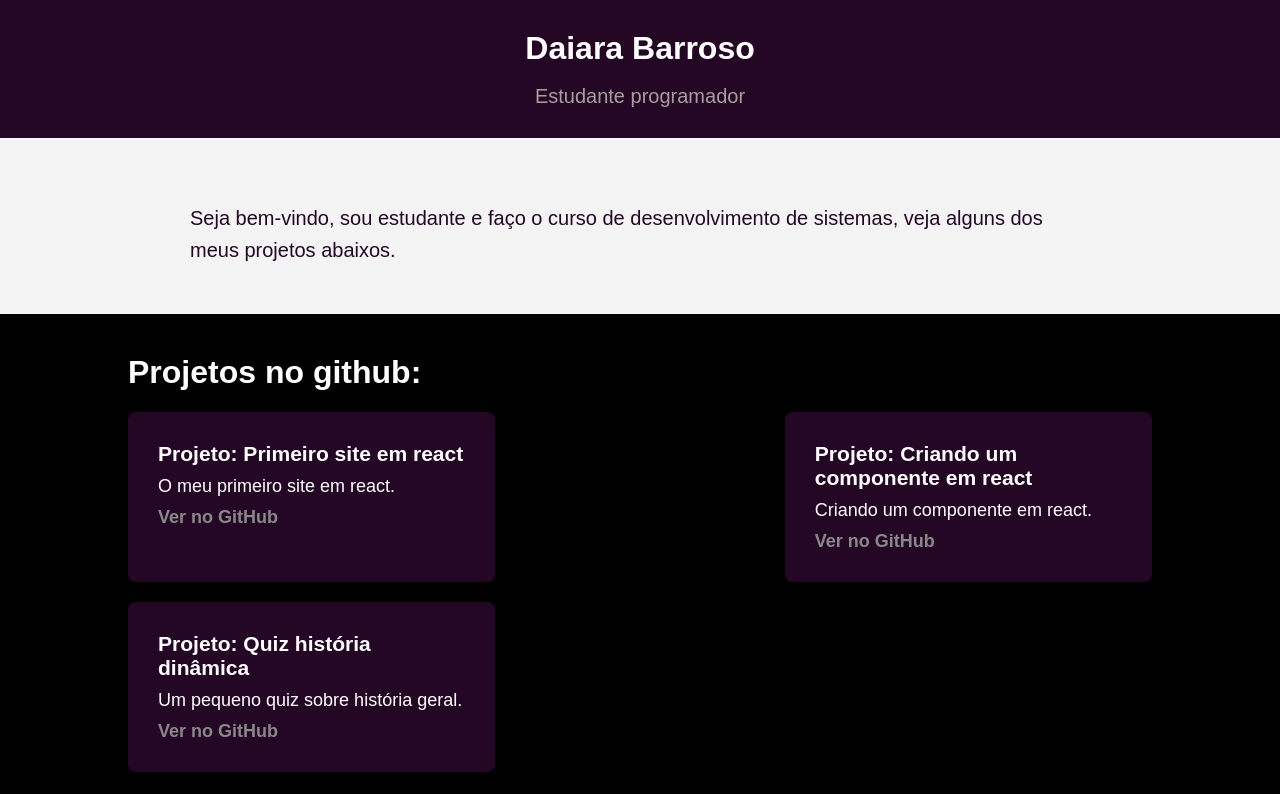
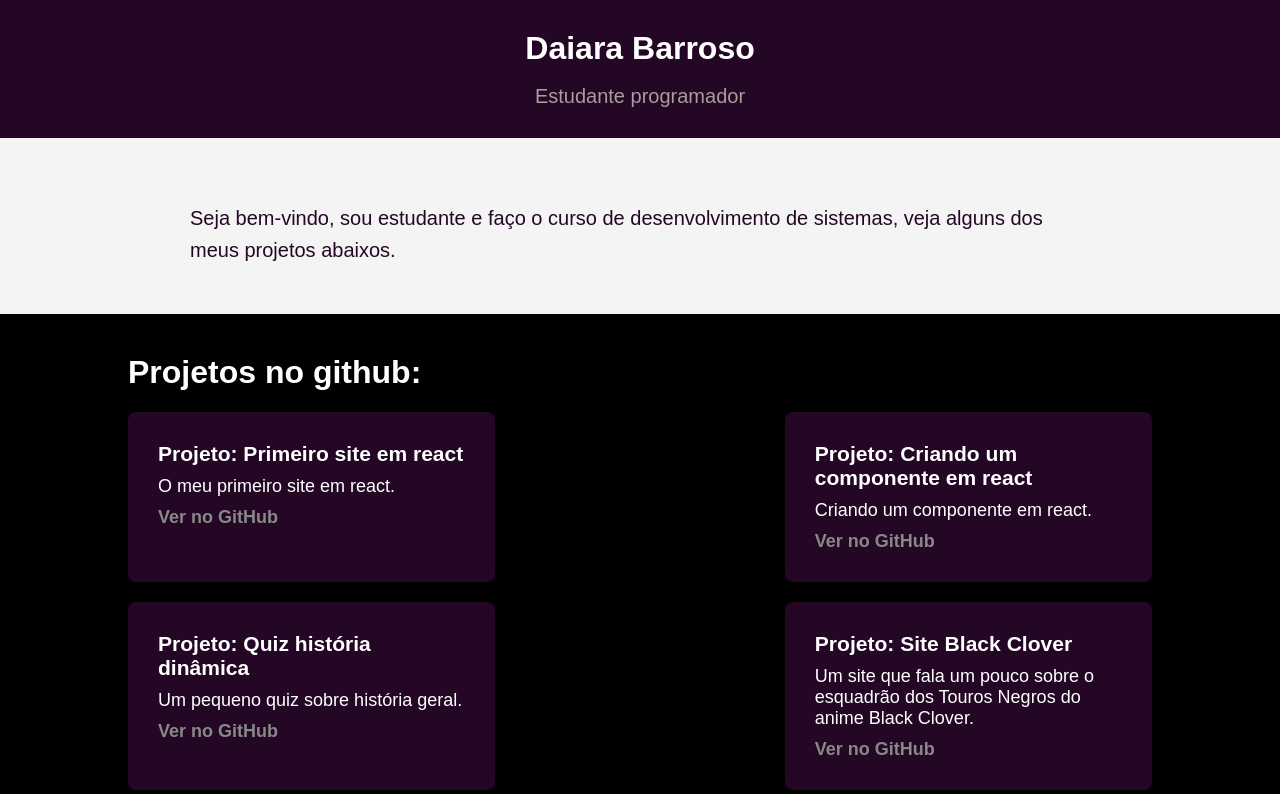
Before and after one commit to daiaraaa/projeto-pessoal-4-bimestre, a React (Vite) app: page / in a window 1280 px wide. Shown: the top 794 px of the page. Built offline with nearby package versions, Linux system fonts and the light colour scheme.

Commit message:
Update index.jsx

```diff
--- a/src/components/Repository/index.jsx
+++ b/src/components/Repository/index.jsx
@@ -31,7 +31,7 @@ export default function Repository() {
               > Ver no GitHub </a>
             </div>
 
-        <div className="reposproj">
+        <div className="repoproj">
             <h3>Projeto: Site Black Clover</h3>
             <p>Um site que fala um pouco sobre o esquadrão dos Touros Negros do anime Black Clover. </p>
             <a
```
